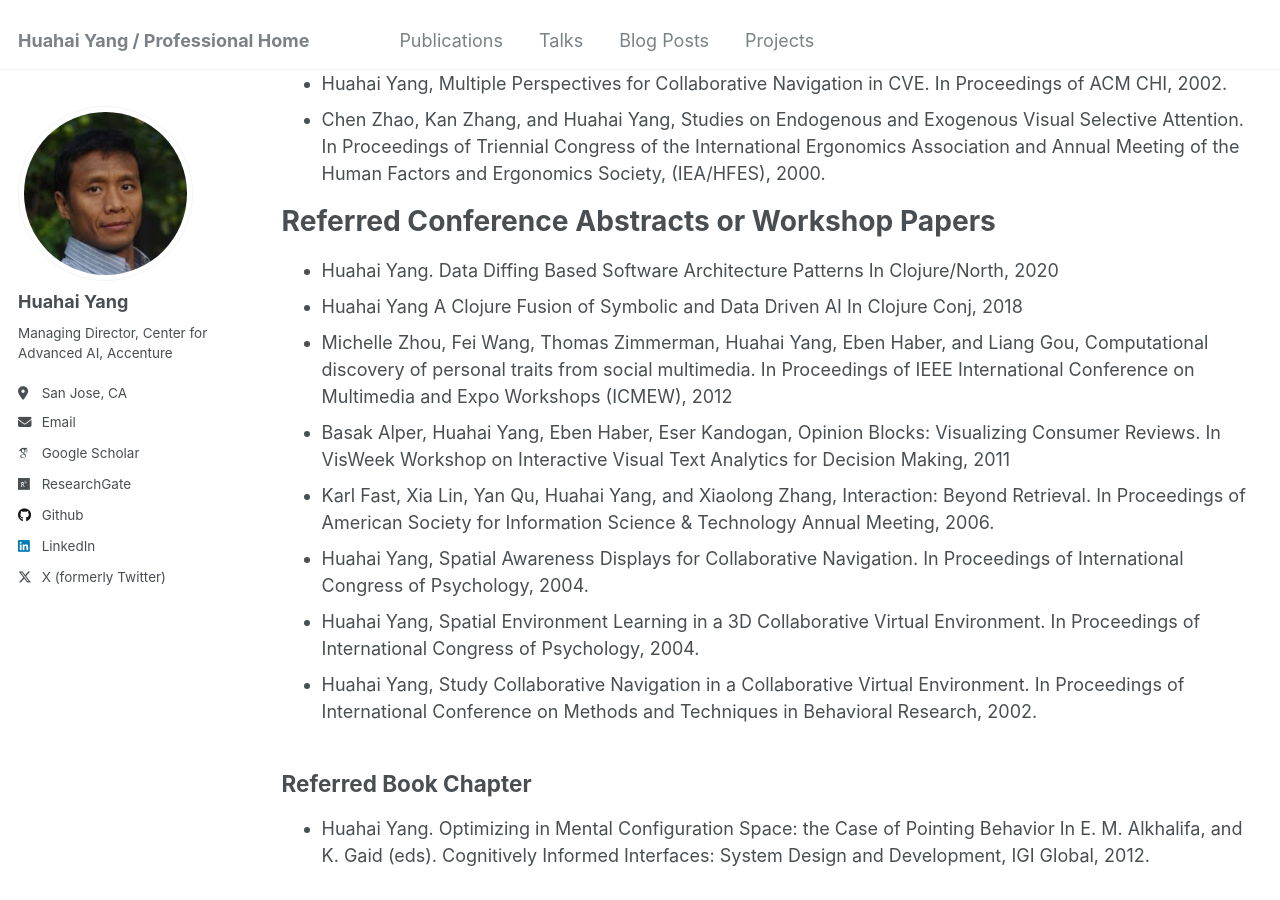
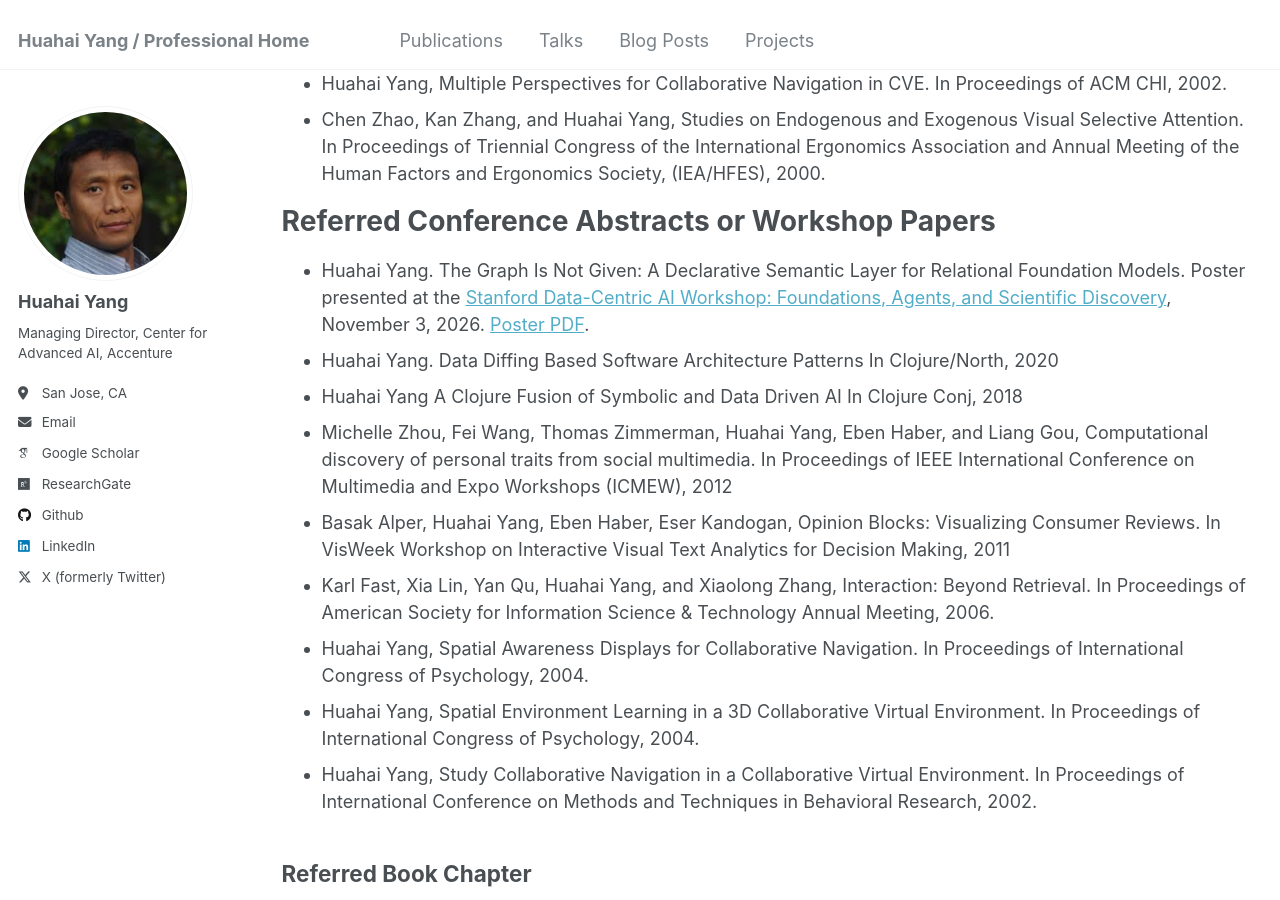
Before and after one commit to huahaiy/huahaiy.github.io, a Jekyll site: the page built from _pages/publications.md, in a window 1280 px wide and 900 px high, scrolled down 2863 px. Built offline with Jekyll 4.4.1, drawn with Linux system fonts in a browser that asks for light colours; some web fonts are replaced.

Commit message:
add stanford poster

```diff
--- a/_pages/publications.md
+++ b/_pages/publications.md
@@ -68,6 +68,10 @@ Referred Conference Papers
 
 Referred Conference Abstracts or Workshop Papers
 ===
+* Huahai Yang. The Graph Is Not Given: A Declarative Semantic Layer for Relational
+  Foundation Models. Poster presented at the [Stanford Data-Centric AI Workshop:
+  Foundations, Agents, and Scientific Discovery](https://snap.stanford.edu/graphlearning-workshop-2026/),
+  November 3, 2026. [Poster PDF]({{ base_path }}/files/the-graph-is-not-given-poster.pdf).
 * Huahai Yang. Data Diffing Based Software Architecture Patterns In
 Clojure/North, 2020
 * Huahai Yang A Clojure Fusion of Symbolic and Data Driven AI In Clojure Conj, 2018
```
Also changed, not shown: 1 other file.
